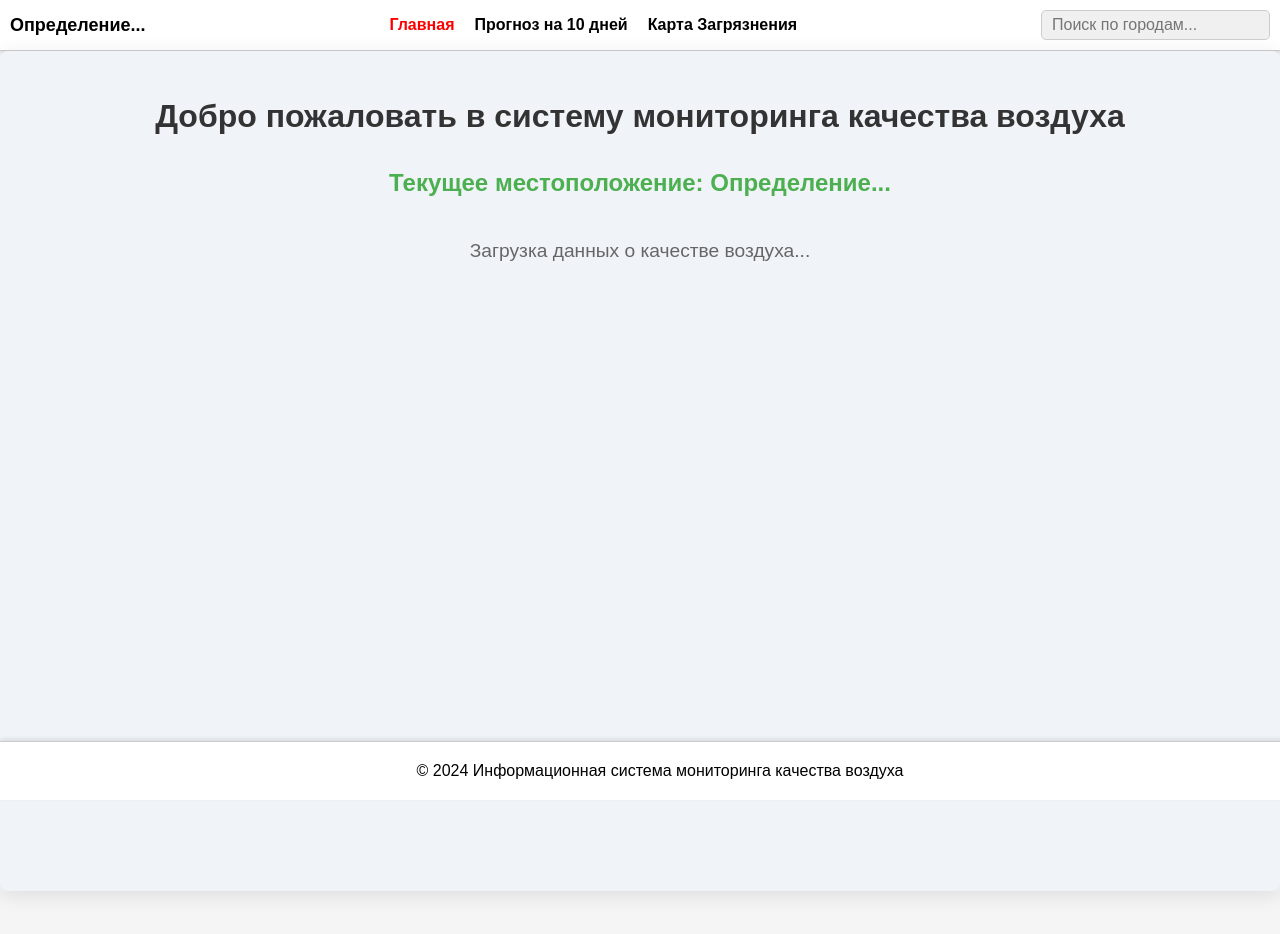
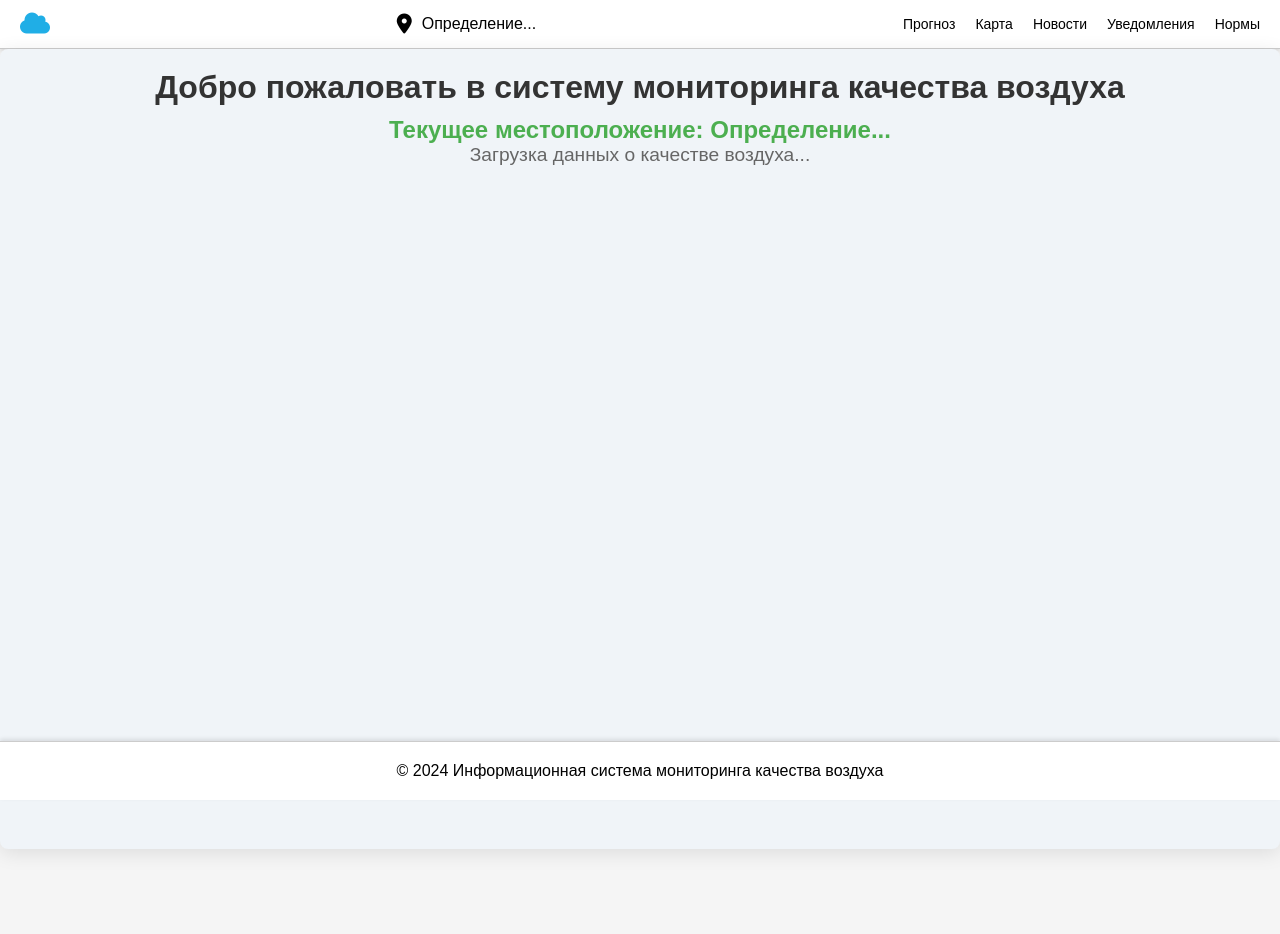
Before and after one commit to Jenkneo/weather-app-react, a React (Create React App) app: page / in a window 1280 px wide. Shown: the top 934 px of the page. After the commit the page ends 909 px from the top, so only its background shows below. Built offline with nearby package versions, Linux system fonts and the light colour scheme; no server answers.

Commit message:
new header

```diff
--- a/src/App.css
+++ b/src/App.css
@@ -1,40 +1,11 @@
 @import 'leaflet/dist/leaflet.css';
 
-.App {
-  text-align: center;
+* {
+  margin: 0;
+  padding: 0;
+  box-sizing: border-box;
 }
 
-.App-logo {
-  height: 40vmin;
-  pointer-events: none;
+body {
+  font-family: var(--font-family);
 }
-
-@media (prefers-reduced-motion: no-preference) {
-  .App-logo {
-    animation: App-logo-spin infinite 20s linear;
-  }
-}
-
-.App-header {
-  background-color: #282c34;
-  min-height: 100vh;
-  display: flex;
-  flex-direction: column;
-  align-items: center;
-  justify-content: center;
-  font-size: calc(10px + 2vmin);
-  color: white;
-}
-
-.App-link {
-  color: #61dafb;
-}
-
-@keyframes App-logo-spin {
-  from {
-    transform: rotate(0deg);
-  }
-  to {
-    transform: rotate(360deg);
-  }
-}
--- /dev/null
+++ b/src/components/Footer/Footer.css
@@ -0,0 +1,26 @@
+.footer-container {
+  background-color: #fff;
+  padding: 20px;
+  text-align: center;
+  position: fixed;
+  width: 100%;
+  bottom: 0;
+  border-top: 1px solid #ccc;
+  box-shadow: 0 -2px 4px rgba(0, 0, 0, 0.1);
+}
+
+.footer-text {
+  color: black;
+  font-size: 16px;
+  margin: 0;
+}
+
+@media (max-width: 768px) {
+  .footer-container {
+    padding: 15px;
+  }
+
+  .footer-text {
+    font-size: 14px;
+  }
+}
--- a/src/components/Footer/Footer.jsx
+++ b/src/components/Footer/Footer.jsx
@@ -1,36 +1,10 @@
 import React from 'react';
-import styled from 'styled-components';
-
-const FooterContainer = styled.footer`
-  background-color: #fff; /* Фон белый */
-  padding: 20px;
-  text-align: center;
-  position: fixed;
-  width: 100%;
-  bottom: 0;
-  border-top: 1px solid #ccc; /* Добавляем разделение от основной страницы */
-  box-shadow: 0 -2px 4px rgba(0, 0, 0, 0.1); /* Легкая тень для разделения */
-
-  @media (max-width: 768px) {
-    padding: 15px;
-    font-size: 14px;
-  }
-`;
-
-const FooterText = styled.p`
-  color: black; /* Текст черного цвета */
-  font-size: 16px;
-  margin: 0;
-
-  @media (max-width: 768px) {
-    font-size: 14px;
-  }
-`;
+import './Footer.css';
 
 const Footer = () => (
-  <FooterContainer>
-    <FooterText>&copy; 2024 Информационная система мониторинга качества воздуха</FooterText>
-  </FooterContainer>
+  <footer className="footer-container">
+    <p className="footer-text">&copy; 2024 Информационная система мониторинга качества воздуха</p>
+  </footer>
 );
 
 export default Footer;
--- /dev/null
+++ b/src/components/Header/Header.css
@@ -0,0 +1,169 @@
+:root {
+  --main-bg-color: #ffffff;
+  --text-color: rgb(0, 0, 0);
+  --font-family: Arial, sans-serif;
+  --nav-link-font-size: 14px;
+  --mobile-nav-link-font-size: 24px;
+  --mobile-menu-background-color: rgba(255, 255, 255, 0.95);
+  --link-active-color: rgb(32, 174, 230);
+}
+
+
+/* Стили заголовка */
+.header {
+  background-color: var(--main-bg-color);
+  color: var(--text-color);
+  padding: 10px 20px;
+  width: 100%;
+  top: 0;
+  border-bottom: 1px solid #ccc;
+  box-shadow: 0 2px 4px rgba(0, 0, 0, 0.1);
+}
+
+.header-container {
+  display: flex;
+  align-items: center;
+  justify-content: space-between;
+  flex-wrap: wrap;
+}
+
+/* Стили логотипа */
+.logo a {
+  color: var(--text-color);
+  font-size: 24px; /* Увеличиваем размер шрифта для иконки облака */
+  text-decoration: none; /* Убираем подчеркивание */
+}
+
+.logo a.active {
+  color: var(--link-active-color);
+  font-size: 24px; /* Увеличиваем размер шрифта для иконки облака */
+  text-decoration: none; /* Убираем подчеркивание */
+}
+
+/* Стили иконки геолокации */
+.location {
+  display: flex;
+  align-items: center; /* Центрируем текст по вертикали */
+}
+
+.location button {
+  background: none;
+  border: none;
+  color: var(--text-color);
+  font-size: 20px;
+  cursor: pointer;
+  margin-right: 10px; /* Отступ справа от кнопки */
+}
+
+.location button:focus {
+  outline: none;
+}
+
+.city-name {
+  color: var(--text-color); /* Цвет текста города */
+}
+
+/* Стили навигации */
+.nav {
+  display: flex; /* Показываем навигацию по умолчанию на десктопе */
+}
+
+.nav-list {
+  list-style: none;
+  display: flex; /* Горизонтальное отображение ссылок на десктопе */
+}
+
+.nav-list li {
+  margin-left: 20px; /* Отступы между пунктами меню */
+}
+
+.nav-list li a {
+  color: var(--text-color);
+  text-decoration: none;
+  font-size: var(--nav-link-font-size); /* Размер шрифта для десктопа */
+}
+
+.nav-list li a.active {
+  color: var(--link-active-color);
+  font-weight: bold;
+}
+
+.nav-list li a:hover {
+  text-decoration: underline;
+}
+
+/* Стили для мобильной навигации */
+.mobile-nav {
+  position: fixed; /* Фиксируем навигацию */
+  top: 0; /* Выровнено по верхнему краю */
+  left: 0; /* Выровнено по левому краю */
+  width: 100%; /* Занимает 100% ширины */
+  height: 100%; /* Занимает 100% высоты */
+  background-color: var(--mobile-menu-background-color); /* Полупрозрачный зеленый фон */
+  transform: translateX(-100%); /* Скрываем меню с помощью трансформации */
+  transition: transform 0.3s ease; /* Плавный переход для открытия/закрытия */
+  z-index: 999; /* Поверх других элементов */
+  display: flex; /* Используем flexbox для центрирования */
+  flex-direction: column; /* Вертикальная ориентация элементов */
+  align-items: center; /* Центрируем элементы по горизонтали */
+  justify-content: center; /* Центрируем элементы по вертикали */
+}
+
+.mobile-nav.active {
+  transform: translateX(0); /* Показываем меню при активации */
+}
+
+.mobile-nav .nav-list {
+  flex-direction: column; /* Вертикальное отображение ссылок на мобильной версии */
+  width: 100%; /* Занимает 100% ширины */
+  text-align: center; /* Центрируем текст */
+}
+
+.mobile-nav .nav-list li {
+  margin: 20px 0; /* Отступы между пунктами меню */
+  font-size: var(--mobile-nav-link-font-size); /* Увеличиваем размер шрифта для мобильного меню */
+}
+
+.mobile-nav .nav-list li a {
+  color: var(--text-color);
+  text-decoration: none;
+  font-size: var(--mobile-nav-link-font-size); /* Увеличиваем размер шрифта для мобильного меню */
+}
+
+.mobile-nav .nav-list li a:hover {
+  text-decoration: underline;
+}
+
+/* Стили для кнопки закрытия меню */
+.close-menu {
+  background: none; /* Без фона */
+  border: none; /* Без границы */
+  color: var(--text-color); /* Цвет текста */
+  font-size: 30px; /* Размер шрифта */
+  cursor: pointer; /* Указатель на курсор */
+  position: absolute; /* Позиционирование */
+  top: 20px; /* Отступ сверху */
+  right: 20px; /* Отступ справа */
+}
+
+.close-menu:focus {
+  outline: none; /* Убираем рамку при фокусировке */
+}
+
+/* Стили для кнопки мобильного меню */
+.menu-toggle {
+  display: none; /* Скрываем кнопку меню по умолчанию */
+}
+
+/* Адаптивные стили для мобильных экранов */
+@media (max-width: 600px) {
+  .nav {
+      display: none; /* Скрываем навигацию на мобильных устройствах */
+  }
+
+  .menu-toggle {
+      display: block; /* Показываем кнопку меню на мобильных устройствах */
+      font-size: 24px;
+      cursor: pointer;
+  }
+}
--- a/src/components/Header/Header.jsx
+++ b/src/components/Header/Header.jsx
@@ -1,81 +1,40 @@
+import React, { useState, useEffect } from 'react';
 import { NavLink } from 'react-router-dom';
-import React, { useEffect, useState } from 'react';
-import styled from 'styled-components';
+import './Header.css';
 import useGeolocation from '../../hooks/useGeolocation';
 import { getCityName } from '../../services/geocoding';
 
-// Основной контейнер хедера
-const HeaderContainer = styled.header`
-  background-color: #fff; /* Изменено на белый */
-  padding: 10px;
-  display: flex;
-  justify-content: space-between;
-  align-items: center;
-  border-bottom: 1px solid #ccc; /* Добавлена граница для разделения */
-  box-shadow: 0 2px 4px rgba(0, 0, 0, 0.1);
+const Header = () => {
+  const [isMobileNavActive, setIsMobileNavActive] = useState(false);
 
-  @media (max-width: 768px) {
-    flex-direction: column;
-    align-items: flex-start;
-    padding: 10px 20px;
-  }
-`;
+  const { position } = useGeolocation();
+  const [city, setCity] = useState('Определение...');
 
-// Контейнер для вкладок (Прогноз и Карта осадков)
-const NavLinks = styled.nav`
-  display: flex;
-  gap: 20px;
+  // Обработчик открытия/закрытия мобильного меню
+  const toggleMobileNav = () => {
+    setIsMobileNavActive(!isMobileNavActive);
+  };
 
-  @media (max-width: 768px) {
-    margin-top: 10px;
-    width: 100%;
-    justify-content: space-between;
-  }
-`;
+  // Обработчик закрытия мобильного меню
+  const closeMobileNav = () => {
+    setIsMobileNavActive(false);
+  };
 
-// Стили для каждой ссылки, включая активное состояние
-const StyledNavLink = styled(NavLink)`
-  color: black; /* Сделаем текст черным */
-  text-decoration: none;
-  font-weight: bold;
+  // Обработчик изменения размера окна
+  useEffect(() => {
+    const handleResize = () => {
+      if (window.innerWidth > 600) {
+        setIsMobileNavActive(false);
+      }
+    };
 
-  &.active {
-    color: red; /* Активная ссылка выделяется красным цветом */
-  }
+    window.addEventListener('resize', handleResize);
 
-  &:hover {
-    text-decoration: underline;
-  }
-`;
-
-// Стили для текстового блока с городом
-const CityText = styled.div`
-  color: black; /* Сделаем текст черным */
-  font-size: 18px;
-  font-weight: bold;
-
-  @media (max-width: 768px) {
-    font-size: 16px;
-  }
-`;
-
-// Стили для поля поиска
-const SearchInput = styled.input`
-  padding: 5px 10px;
-  border-radius: 5px;
-  border: 1px solid #ccc;
-  font-size: 16px;
-  background-color: #f0f0f0; /* Сделаем фон серым */
-
-  @media (max-width: 768px) {
-    width: 100%;
-    margin-top: 10px;
-  }
-`;
-
-const Header = () => {
-  const { position} = useGeolocation();
-  const [city, setCity] = useState('Определение...');
+    // Очистка обработчика при размонтировании компонента
+    return () => {
+      window.removeEventListener('resize', handleResize);
+    };
+  }, []);
 
   useEffect(() => {
     const fetchCity = async () => {
@@ -88,27 +47,86 @@ const Header = () => {
     fetchCity();
   }, [position]);
 
+  // Обработчик кнопки геолокации
+  const handleGeolocation = () => {
+    alert('Пока что ручной ввод города не поддерживается...');
+  };
+
   return (
-  <HeaderContainer>
-    {/* Текст с названием города */}
-    <CityText>{city}</CityText>
+    <>
+      <header className="header">
+        <div className="header-container">
+          <div className="logo">
+            <NavLink activeClassName="active" className="nav-link" to="/">
+              <i className="fa-solid fa-cloud"></i>
+            </NavLink>
+          </div>
+          <div className="location">
+            <button
+              id="geolocation-btn"
+              aria-label="Определить местоположение"
+              onClick={handleGeolocation}
+            >
+              <i className="fas fa-map-marker-alt"></i>
+            </button>
+            <span className="city-name">{city}</span>
+          </div>
+          <nav className="nav">
+            <ul className="nav-list">
+              <li>
+                <NavLink activeClassName="active" className="nav-link" to="/forecast">Прогноз</NavLink>
+              </li>
+              <li>
+                <NavLink activeClassName="active" className="nav-link" to="/map">Карта</NavLink>
+              </li>
+              <li>
+                <NavLink activeClassName="active" className="nav-link" to="/news">Новости</NavLink>
+              </li>
+              <li>
+                <NavLink activeClassName="active" className="nav-link" to="/notifications">Уведомления</NavLink>
+              </li>
+              <li>
+                <NavLink activeClassName="active" className="nav-link" to="/safe-levels">Нормы</NavLink>
+              </li>
+            </ul>
+          </nav>
+          <div
+            className="menu-toggle"
+            id="mobile-menu"
+            aria-label="Открыть меню"
+            onClick={toggleMobileNav}
+          >
+            <i className="fas fa-bars"></i>
+          </div>
+        </div>
+      </header>
 
-    {/* Вкладки навигации */}
-    <NavLinks>
-      <StyledNavLink exact to="/" activeClassName="active">
-        Главная
-      </StyledNavLink>
-      <StyledNavLink to="/forecast" activeClassName="active">
-        Прогноз на 10 дней
-      </StyledNavLink>
-      <StyledNavLink to="/map" activeClassName="active">
-        Карта Загрязнения
-      </StyledNavLink>
-    </NavLinks>
-
-    {/* Поле поиска */}
-    <SearchInput type="text" placeholder="Поиск по городам..." />
-  </HeaderContainer>
+      <nav className={`mobile-nav ${isMobileNavActive ? 'active' : ''}`}>
+        <button className="close-menu" aria-label="Закрыть меню" onClick={closeMobileNav}>
+          <i className="fas fa-times"></i>
+        </button>
+        <ul className="nav-list">
+        <li>
+            <NavLink activeClassName="active" onClick={closeMobileNav} className="nav-link" to="/">Главная</NavLink>
+          </li>
+          <li>
+            <NavLink activeClassName="active" onClick={closeMobileNav} className="nav-link" to="/forecast">Прогноз</NavLink>
+          </li>
+          <li>
+            <NavLink activeClassName="active" onClick={closeMobileNav} className="nav-link" to="/map">Карта</NavLink>
+          </li>
+          <li>
+            <NavLink activeClassName="active" onClick={closeMobileNav} className="nav-link" to="/news">Новости</NavLink>
+          </li>
+          <li>
+            <NavLink activeClassName="active" onClick={closeMobileNav} className="nav-link" to="/notifications">Уведомления</NavLink>
+          </li>
+          <li>
+            <NavLink activeClassName="active" onClick={closeMobileNav} className="nav-link" to="/safe-levels">Нормы</NavLink>
+          </li>
+        </ul>
+      </nav>
+    </>
   );
 };
 
```
Also changed, not shown: public/index.html (+6 -1 lines).
